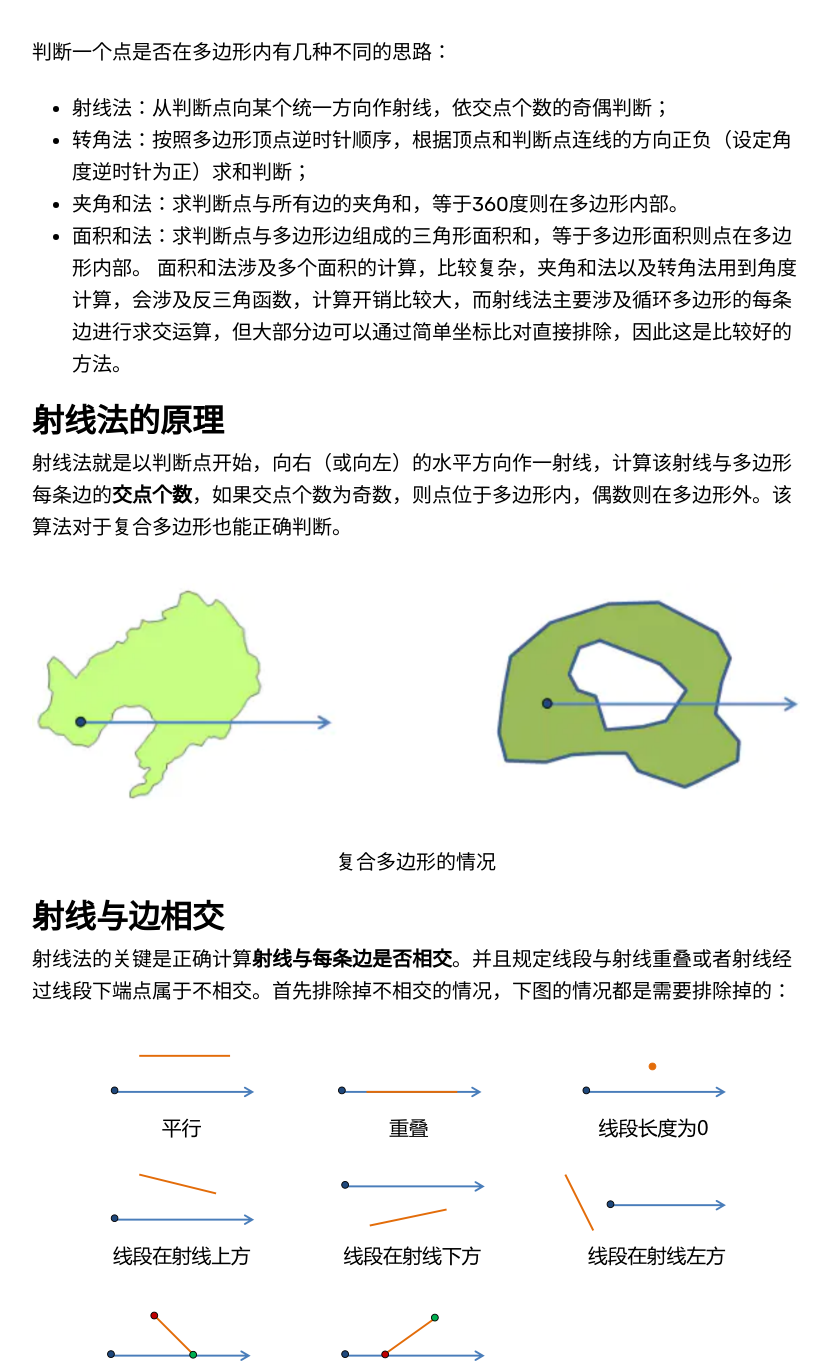
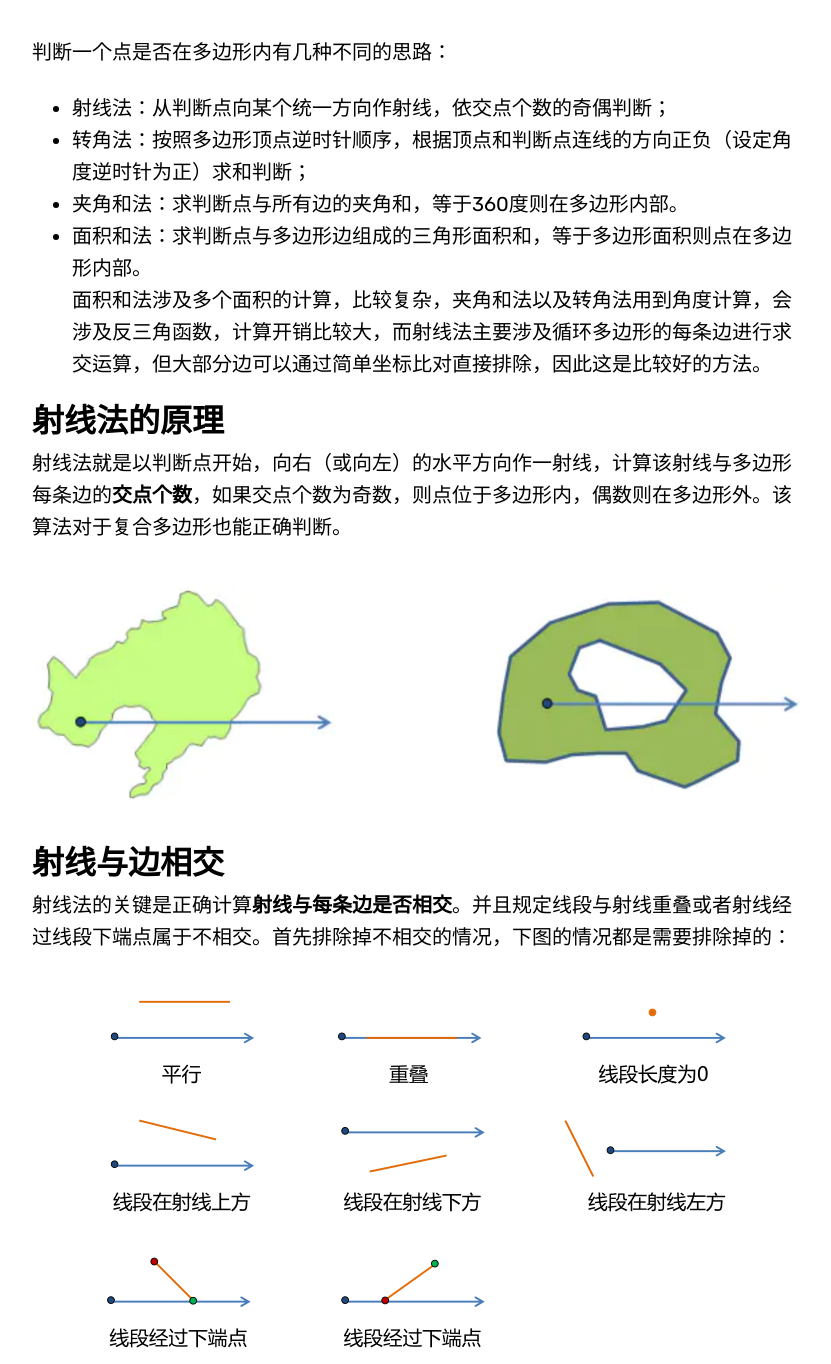
Before and after one commit to littlepure2333/littlepure2333.github.io, a Jekyll site: the page built from _posts/2020-03-29-point-within-polygon.md, in a window 1280 px wide and 1400 px high, scrolled down 862 px, cut to the strip 36-1400 px from the top of the window. Shown: the whole strip, without its empty margins (224-1055 px from the left). Built offline with Jekyll 4.4.1, drawn with Linux system fonts in a browser that asks for light colours; some web fonts are replaced; comment, search, counter and statistics services are not loaded.

Commit message:
fix post

```diff
--- a/_posts/2020-03-29-point-within-polygon.md
+++ b/_posts/2020-03-29-point-within-polygon.md
@@ -21,16 +21,13 @@ published: true
 射线法就是以判断点开始，向右（或向左）的水平方向作一射线，计算该射线与多边形每条边的**交点个数**，如果交点个数为奇数，则点位于多边形内，偶数则在多边形外。该算法对于复合多边形也能正确判断。
 
 ![complex-polygon](../resources/complex_polygon.png)
-<center>复合多边形的情况</center>
 
 # 射线与边相交
 射线法的关键是正确计算**射线与每条边是否相交**。并且规定线段与射线重叠或者射线经过线段下端点属于不相交。首先排除掉不相交的情况，下图的情况都是需要排除掉的：
 ![occasions](../resources/occasions.png)
-<center>先排除掉不相交的情况</center>
 
 排除掉上述情况真正需要求交点来判断的情况只有两种：
 ![jiaodian](../resources/jiaodian.png)
-<center>需要求交的两种情况</center>
 
 用python实现代码如下：
 {% highlight python %}
```
